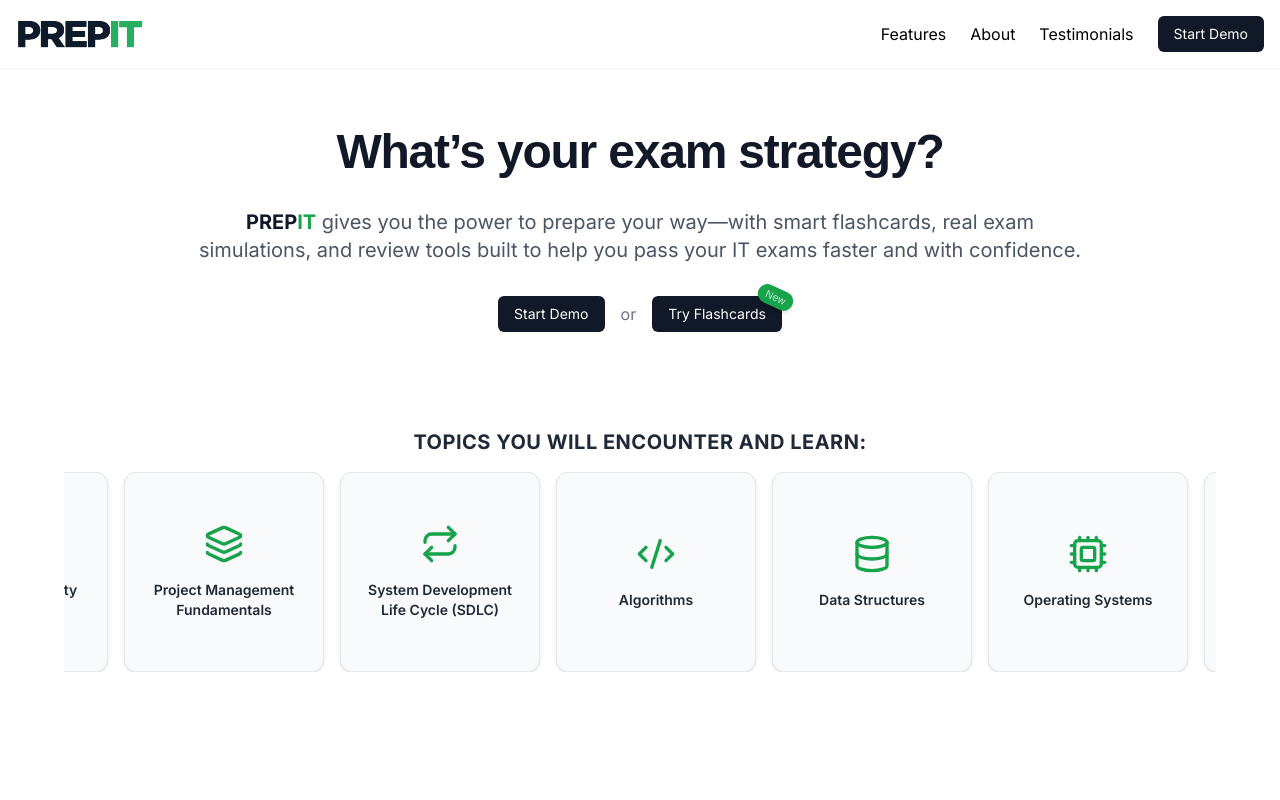
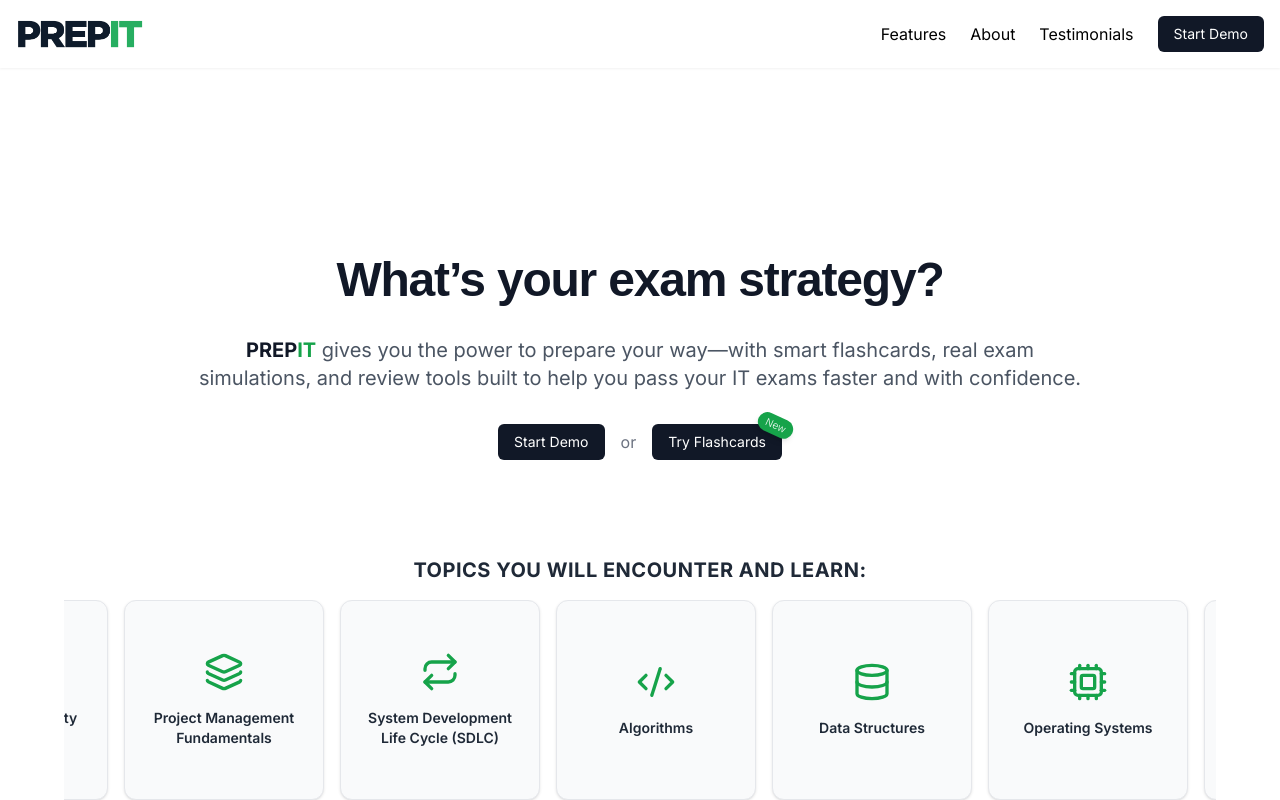
Before and after one commit to reycrocs/exam-reviewer, a React (Vite) app: page / in a window 1280 px wide. Shown: the top 800 px of the page. Built offline with nearby package versions, Linux system fonts and the light colour scheme; a web font is replaced by a local one.

Commit message:
Update hero.tsx

```diff
--- a/src/views/LANDING PAGE/hero.tsx
+++ b/src/views/LANDING PAGE/hero.tsx
@@ -43,7 +43,7 @@ export default function Hero() {
     }, []);
 
     return (
-        <section className="flex flex-col items-center h-screen px-6 pt-10 sm:pt-32">
+        <section className="flex flex-col items-center h-screen px-6 pt-24 sm:pt-64">
             {/* Hero Section */}
             <div className="w-full max-w-4xl text-center space-y-8">
                 <h1 className="text-3xl sm:text-4xl lg:text-5xl tracking-tight text-gray-900 leading-tight font-black font-lemon">
```
